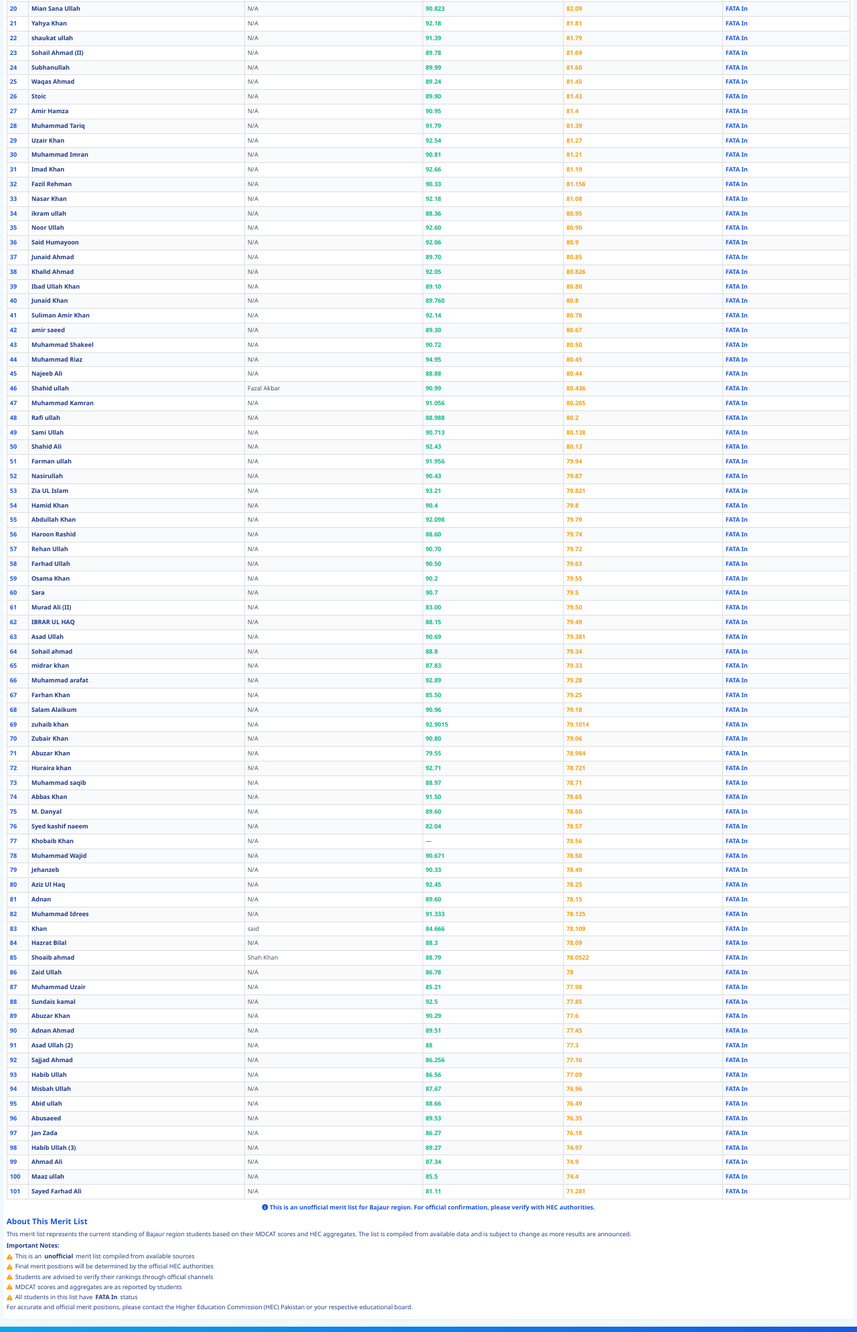
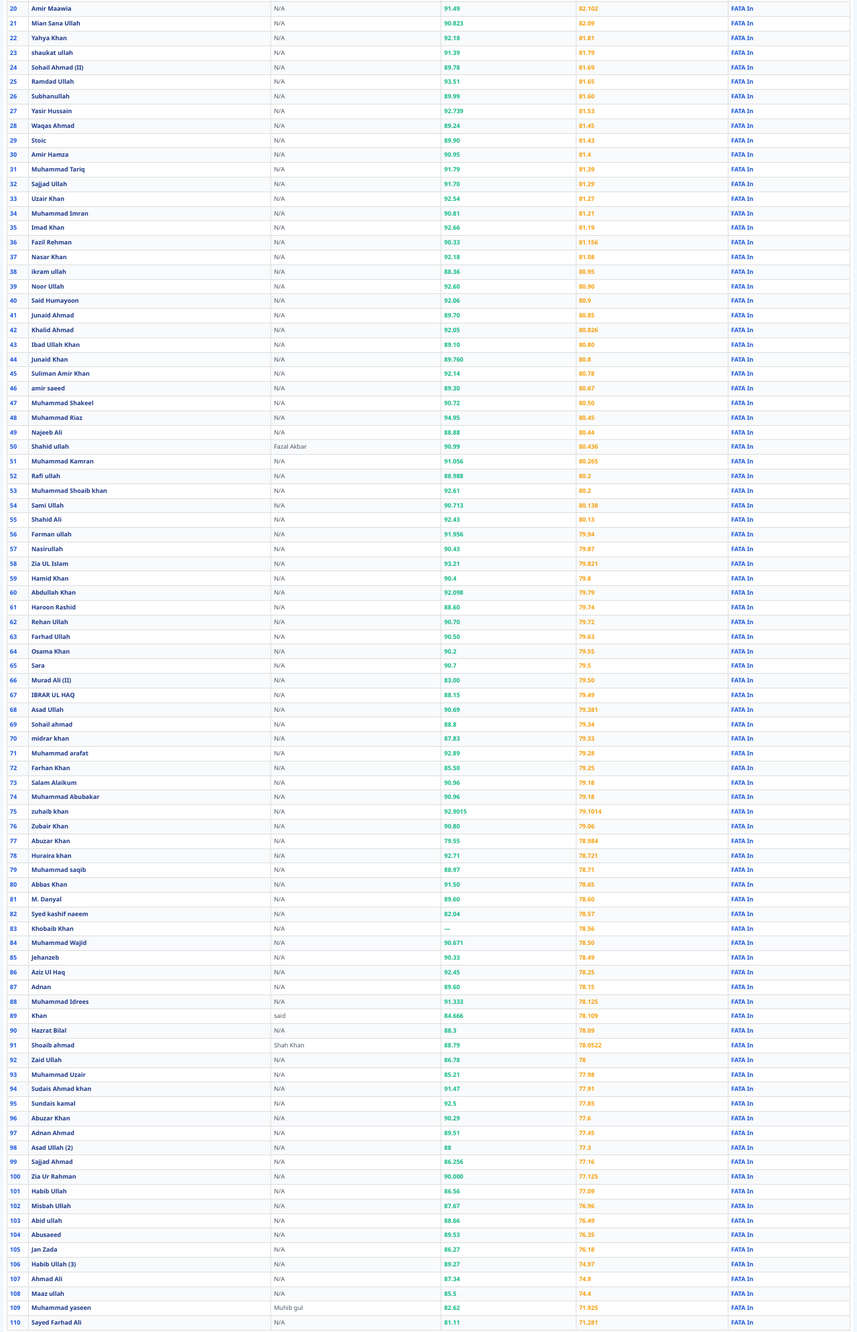
Before and after one commit to whitecoatwarrior/Bajaur-Unofficial-Merit-list-, a plain HTML site: page index.html in a window 1280 px wide. Shown: the part 681-2670 px from the top of the page at 67% size. Drawn offline with Linux system fonts and the light colour scheme.

Commit message:
Add files via upload

```diff
--- a/index.html
+++ b/index.html
@@ -810,8 +810,8 @@
     </footer>
 
     <script>
-        // UPDATED Bajaur Merit List Data with specified entries REMOVED
-        // Removed: Hamad Ahmad (HEC 83.71) and Habib Ullah (2) (HEC 74.97)
+        // UPDATED Bajaur Merit List Data with specified entries REMOVED and new data added
+        // Removed: Hamad Ahmad (HEC 83.71) and Habib Ullah (2) (HEC 74.97) - BUT Hamad Ahmad RE-ADDED as per instruction
         let bajaurMeritListData = [
             // New data with highest HEC aggregates
             { name: "Abuzar Khan", fatherName: "Syed Ahmad Shah", mdcat: "71.16", hec: "90.44", fata: "FATA In" },
@@ -827,7 +827,8 @@
             { name: "Muhammad Zeeshan", fatherName: "", mdcat: "94.946", hec: "84.28", fata: "FATA In" },
             { name: "Muhammad Khubaib", fatherName: "", mdcat: "92.88", hec: "84.00", fata: "FATA In" },
 
-            // Provided data - Hamad Ahmad REMOVED as per instructions
+            // Provided data - Hamad Ahmad RE-ADDED as per instruction
+            { name: "Hamad Ahmad", fatherName: "N/A", mdcat: "89.678", hec: "83.71", fata: "FATA In" },
             { name: "Nizam Ullah", fatherName: "", mdcat: "89.53", hec: "83.23", fata: "FATA In" },
             { name: "Hamid Ullah", fatherName: "", mdcat: "92.20", hec: "82.80", fata: "FATA In" },
 
@@ -941,6 +942,67 @@
             { name: "Sayed Farhad Ali", fatherName: "", mdcat: "81.11", hec: "71.281", fata: "FATA In" }
         ];
 
+        // NEW DATA TO BE ADDED from instructions
+        const newData = [
+            { name: "Muhammad yaseen", fatherName: "Muhib gul", mdcat: "82.62", hec: "71.925", fata: "FATA In" },
+            { name: "Muhammad Abubakar", fatherName: "", mdcat: "90.96", hec: "79.18", fata: "FATA In" },
+            { name: "Sudais Ahmad khan", fatherName: "", mdcat: "91.47", hec: "77.91", fata: "FATA In" },
+            { name: "Abuzar Khan", fatherName: "Syed Ahmad shah", mdcat: "71.16", hec: "90.44", fata: "FATA In" },
+            { name: "Ramdad Ullah", fatherName: "", mdcat: "93.51", hec: "81.65", fata: "FATA In" },
+            { name: "Sajjad Ullah", fatherName: "", mdcat: "91.70", hec: "81.29", fata: "FATA In" },
+            { name: "Zia Ur Rahman", fatherName: "", mdcat: "90.000", hec: "77.125", fata: "FATA In" },
+            { name: "Yasir Hussain", fatherName: "", mdcat: "92.739", hec: "81.53", fata: "FATA In" },
+            { name: "Muhammad Shoaib khan", fatherName: "", mdcat: "92.61", hec: "80.2", fata: "FATA In" }
+        ];
+
+        // Function to normalize strings for duplicate checking
+        function normalizeString(str) {
+            return str.toLowerCase().trim().replace(/\s+/g, ' ');
+        }
+
+        // Function to check if a student already exists in the data
+        function isDuplicate(existingStudent, newStudent) {
+            const existingName = normalizeString(existingStudent.name);
+            const newName = normalizeString(newStudent.name);
+
+            // First check by name and HEC (exact match)
+            const existingHEC = parseFloat(existingStudent.hec) || 0;
+            const newHEC = parseFloat(newStudent.hec) || 0;
+
+            // If names are similar (accounting for case and spacing) and HEC is very close, consider it a duplicate
+            if (existingName === newName && Math.abs(existingHEC - newHEC) < 0.01) {
+                return true;
+            }
+
+            // Also check by name and MDCAT
+            const existingMDCAT = parseFloat(existingStudent.mdcat) || 0;
+            const newMDCAT = parseFloat(newStudent.mdcat) || 0;
+
+            if (existingName === newName && Math.abs(existingMDCAT - newMDCAT) < 0.01) {
+                return true;
+            }
+
+            return false;
+        }
+
+        // Add new data while checking for duplicates
+        newData.forEach(newStudent => {
+            let isDuplicateFound = false;
+
+            // Check against existing data
+            for (let i = 0; i < bajaurMeritListData.length; i++) {
+                if (isDuplicate(bajaurMeritListData[i], newStudent)) {
+                    isDuplicateFound = true;
+                    break;
+                }
+            }
+
+            // If not a duplicate, add to the list
+            if (!isDuplicateFound) {
+                bajaurMeritListData.push(newStudent);
+            }
+        });
+
         // Function to sort merit list by HEC in descending order
         function sortMeritListByHEC(data) {
             return data.sort((a, b) => {
@@ -957,7 +1019,7 @@
             const result = [];
 
             for (const student of data) {
-                const key = `${student.name}-${student.hec}`;
+                const key = `${normalizeString(student.name)}-${parseFloat(student.hec) || 0}`;
                 if (!seen.has(key)) {
                     seen.add(key);
                     result.push(student);
```
